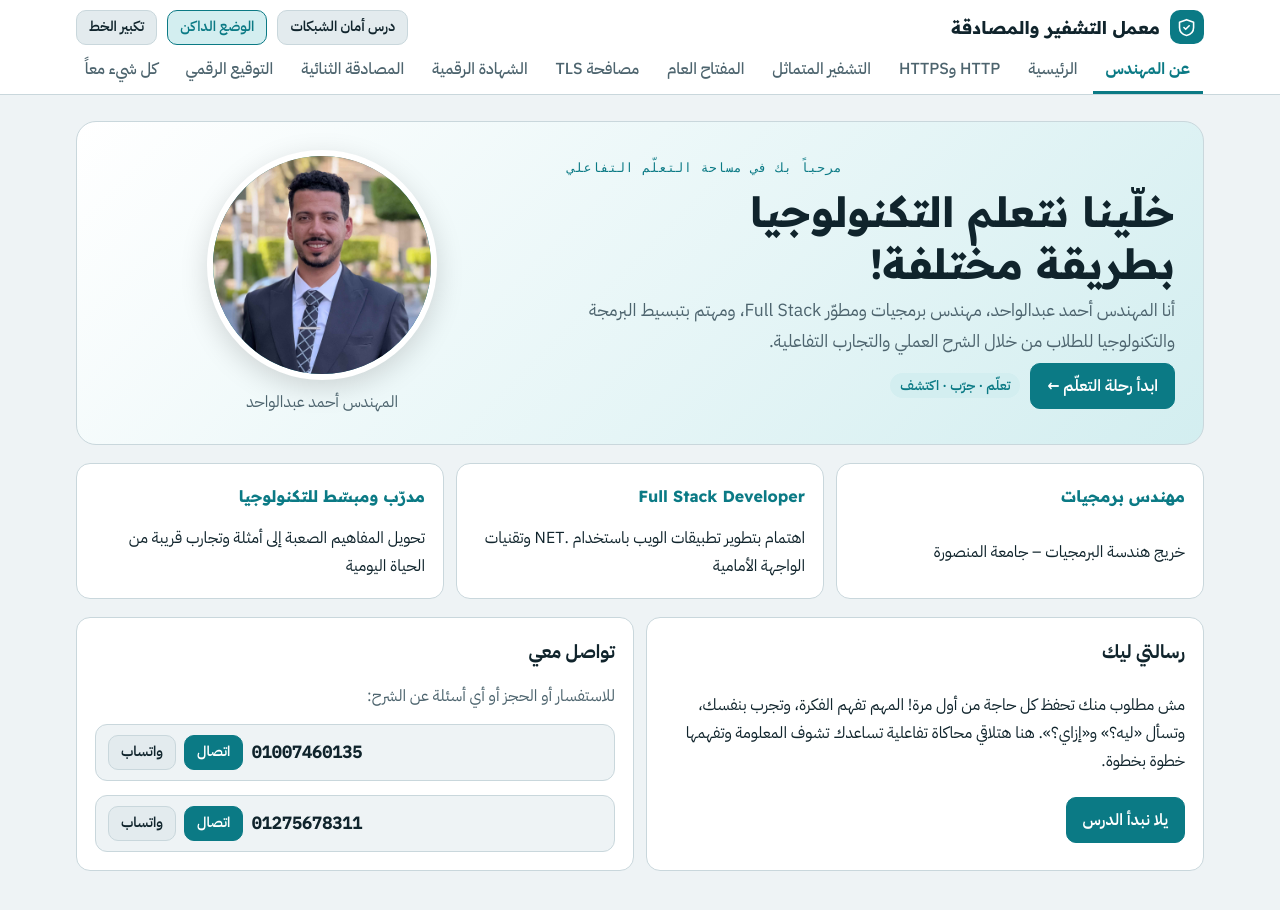
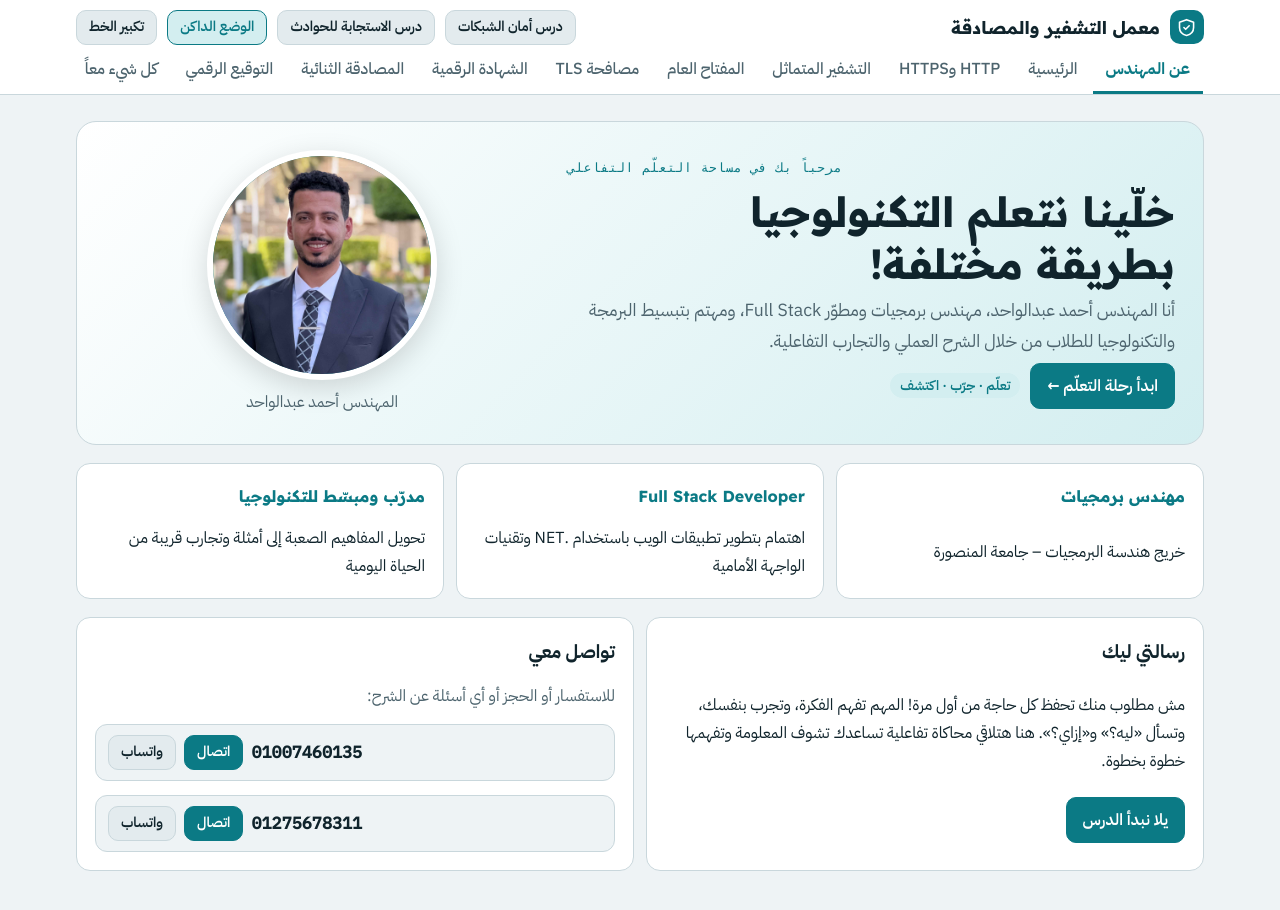
Before and after one commit to Abdelwahed22/u2l1, a plain HTML site: page index.html in a window 1280 px wide. Drawn offline with Linux system fonts and the light colour scheme.

Commit message:
Add incident response lesson link to index.html

```diff
--- a/index.html
+++ b/index.html
@@ -301,6 +301,7 @@ summary{cursor:pointer;font-weight:600}
     <a class="brand" href="#about"><span class="logo" data-ic="shield"></span><span>معمل التشفير والمصادقة</span></a>
     <div class="row top-actions">
       <a class="btn sm" href="2.html">درس أمان الشبكات</a>
+      <a class="btn sm" href="3.html">درس الاستجابة للحوادث</a>
       <button class="btn sm" id="themeBtn" type="button" aria-pressed="false" title="تغيير مظهر الموقع">الوضع الفاتح</button>
       <button class="btn sm" id="bigBtn" type="button" aria-pressed="false">تكبير الخط</button>
     </div>
```
